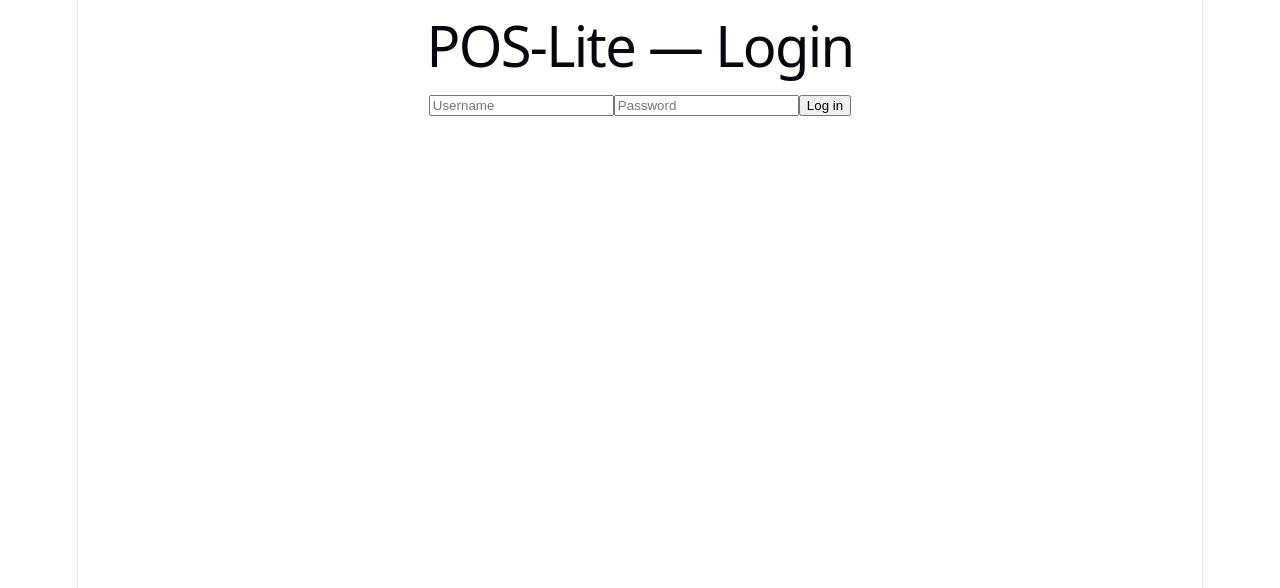
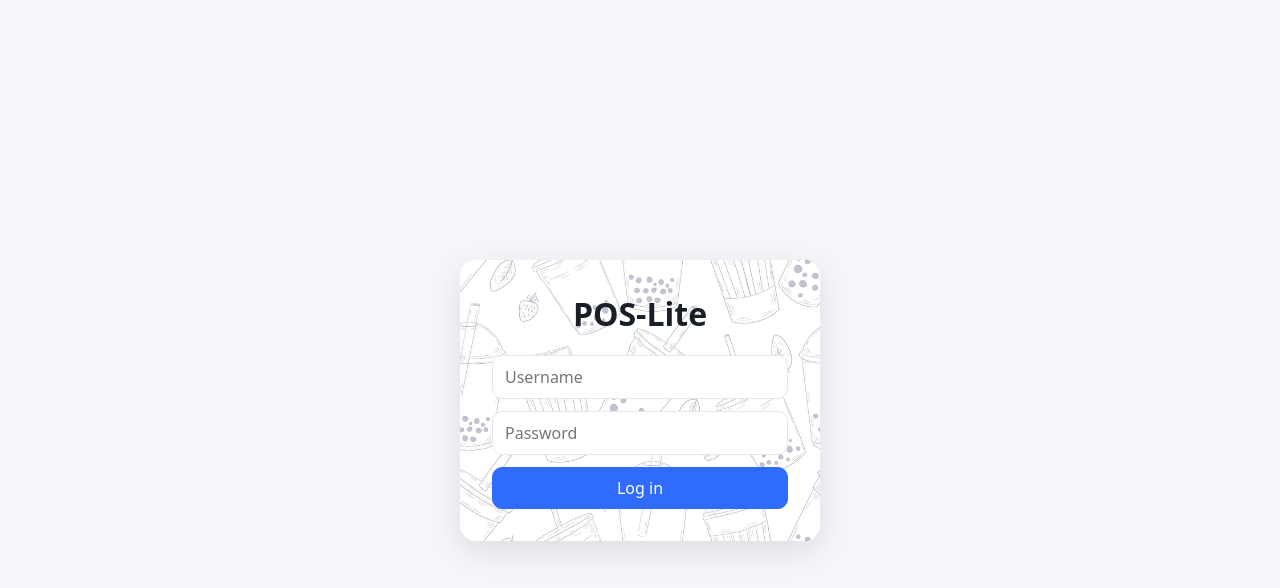
Before and after one commit to 7rohxt/pos-lite, a React app in the folder frontend/: page / in a window 1280 px wide. Shown: the top 588 px of the page. Built offline with nearby package versions, Linux system fonts and the light colour scheme; the HTML template or start-up script is replaced by a standard one.

Commit message:
feat(frontend): add app shell and login styling

```diff
--- a/frontend/src/App.jsx
+++ b/frontend/src/App.jsx
@@ -16,10 +16,15 @@ function App() {
   if (!loggedIn) return <Login onLogin={() => setLoggedIn(true)} />
 
   return (
-    <div>
-      <h1>POS-Lite</h1>
-      {user && <p>Logged in as {user.username}{user.is_admin ? ' (admin)' : ''}</p>}
-      <button onClick={() => { clearToken(); setLoggedIn(false) }}>Log out</button>
+    <div className="app">
+      <header className="app-header">
+        <img className="logo" src="/logo.png" alt="" onError={(e) => (e.currentTarget.style.display = 'none')} />
+        <h1>POS-Lite</h1>
+        <span className="spacer" />
+        {user && <span className="who">{user.username}{user.is_admin ? ' · admin' : ''}</span>}
+        <button className="btn" onClick={() => { clearToken(); setLoggedIn(false) }}>Log out</button>
+      </header>
+
       <NewSale />
       {user?.is_admin && <AdminPanel />}
     </div>
--- a/frontend/src/Login.jsx
+++ b/frontend/src/Login.jsx
@@ -7,35 +7,29 @@ function Login({ onLogin }) {
   const [error, setError] = useState('')
 
   async function handleSubmit(e) {
-    e.preventDefault()          // stop the browser from reloading the page
+    e.preventDefault()
     setError('')
     try {
       await login(username, password)
-      onLogin()                 // tell the parent (App) we're now logged in
+      onLogin()
     } catch (err) {
-      setError(err.message)     // show "Incorrect username or password"
+      setError(err.message)
     }
   }
 
   return (
-    <div>
-      <h1>POS-Lite — Login</h1>
-      <form onSubmit={handleSubmit}>
-        <input
-          type="text"
-          placeholder="Username"
-          value={username}
-          onChange={(e) => setUsername(e.target.value)}
-        />
-        <input
-          type="password"
-          placeholder="Password"
-          value={password}
-          onChange={(e) => setPassword(e.target.value)}
-        />
-        <button type="submit">Log in</button>
-      </form>
-      {error && <p style={{ color: 'red' }}>{error}</p>}
+    <div className="login-wrap">
+      <div className="login-card">
+        <h1>POS-Lite</h1>
+        <form onSubmit={handleSubmit}>
+          <input className="field" type="text" placeholder="Username"
+                 value={username} onChange={(e) => setUsername(e.target.value)} />
+          <input className="field" type="password" placeholder="Password"
+                 value={password} onChange={(e) => setPassword(e.target.value)} />
+          <button className="btn btn-primary" type="submit" style={{ width: '100%' }}>Log in</button>
+        </form>
+        {error && <p className="msg-error">{error}</p>}
+      </div>
     </div>
   )
 }
--- a/frontend/src/index.css
+++ b/frontend/src/index.css
@@ -1,111 +1,107 @@
+/* ---- reset + base ---- */
+* { box-sizing: border-box; margin: 0; padding: 0; }
+
 :root {
-  --text: #6b6375;
-  --text-h: #08060d;
-  --bg: #fff;
-  --border: #e5e4e7;
-  --code-bg: #f4f3ec;
-  --accent: #aa3bff;
-  --accent-bg: rgba(170, 59, 255, 0.1);
-  --accent-border: rgba(170, 59, 255, 0.5);
-  --social-bg: rgba(244, 243, 236, 0.5);
-  --shadow:
-    rgba(0, 0, 0, 0.1) 0 10px 15px -3px, rgba(0, 0, 0, 0.05) 0 4px 6px -2px;
-
-  --sans: system-ui, 'Segoe UI', Roboto, sans-serif;
-  --heading: system-ui, 'Segoe UI', Roboto, sans-serif;
-  --mono: ui-monospace, Consolas, monospace;
-
-  font: 18px/145% var(--sans);
-  letter-spacing: 0.18px;
-  color-scheme: light dark;
-  color: var(--text);
-  background: var(--bg);
-  font-synthesis: none;
-  text-rendering: optimizeLegibility;
-  -webkit-font-smoothing: antialiased;
-  -moz-osx-font-smoothing: grayscale;
-
-  @media (max-width: 1024px) {
-    font-size: 16px;
-  }
-}
-
-@media (prefers-color-scheme: dark) {
-  :root {
-    --text: #9ca3af;
-    --text-h: #f3f4f6;
-    --bg: #16171d;
-    --border: #2e303a;
-    --code-bg: #1f2028;
-    --accent: #c084fc;
-    --accent-bg: rgba(192, 132, 252, 0.15);
-    --accent-border: rgba(192, 132, 252, 0.5);
-    --social-bg: rgba(47, 48, 58, 0.5);
-    --shadow:
-      rgba(0, 0, 0, 0.4) 0 10px 15px -3px, rgba(0, 0, 0, 0.25) 0 4px 6px -2px;
-  }
-
-  #social .button-icon {
-    filter: invert(1) brightness(2);
-  }
+  --bg: #f4f6f9;
+  --card: #ffffff;
+  --line: #e3e7ee;
+  --text: #1a1e27;
+  --muted: #6b7280;
+  --accent: #2f6bff;
+  --accent-hover: #1f5af0;
+  --danger: #e5484d;
+  --ok: #128a5e;
 }
 
 body {
-  margin: 0;
+  font-family: system-ui, -apple-system, "Segoe UI", Roboto, sans-serif;
+  background: var(--bg);
+  color: var(--text);
+  min-height: 100vh;
 }
 
-#root {
-  width: 1126px;
-  max-width: 100%;
-  margin: 0 auto;
-  text-align: center;
-  border-inline: 1px solid var(--border);
-  min-height: 100svh;
+h1, h2, h3 { font-weight: 600; }
+button { font: inherit; cursor: pointer; }
+input { font: inherit; }
+
+/* ---- app shell ---- */
+.app { max-width: 960px; margin: 0 auto; padding: 24px; }
+
+.app-header {
   display: flex;
-  flex-direction: column;
-  box-sizing: border-box;
+  align-items: center;
+  gap: 12px;
+  padding-bottom: 16px;
+  border-bottom: 1px solid var(--line);
+  margin-bottom: 24px;
+}
+.app-header .logo { height: 40px; width: 40px; object-fit: contain; border-radius: 8px; }
+.app-header h1 { font-size: 22px; }
+.app-header .spacer { flex: 1; }
+.app-header .who { color: var(--muted); font-size: 14px; margin-right: 12px; }
+
+/* ---- cards ---- */
+.card {
+  background: var(--card);
+  border: 1px solid var(--line);
+  border-radius: 14px;
+  padding: 20px;
+  margin-bottom: 20px;
+  box-shadow: 0 1px 3px rgba(16, 24, 40, 0.04);
 }
 
-h1,
-h2 {
-  font-family: var(--heading);
-  font-weight: 500;
-  color: var(--text-h);
+/* ---- buttons ---- */
+.btn {
+  background: #eef1f6;
+  color: var(--text);
+  border: 1px solid var(--line);
+  border-radius: 10px;
+  padding: 9px 16px;
 }
+.btn:hover { background: #e6eaf1; }
+.btn-primary { background: var(--accent); border-color: var(--accent); color: #fff; }
+.btn-primary:hover { background: var(--accent-hover); }
 
-h1 {
-  font-size: 56px;
-  letter-spacing: -1.68px;
-  margin: 32px 0;
-  @media (max-width: 1024px) {
-    font-size: 36px;
-    margin: 20px 0;
-  }
+/* ---- inputs ---- */
+.field {
+  width: 100%;
+  background: #fff;
+  color: var(--text);
+  border: 1px solid var(--line);
+  border-radius: 10px;
+  padding: 10px 12px;
+  margin-bottom: 12px;
 }
-h2 {
-  font-size: 24px;
-  line-height: 118%;
-  letter-spacing: -0.24px;
-  margin: 0 0 8px;
-  @media (max-width: 1024px) {
-    font-size: 20px;
-  }
+.field:focus { outline: none; border-color: var(--accent); box-shadow: 0 0 0 3px rgba(47,107,255,0.15); }
+
+.msg-error { color: var(--danger); margin-top: 10px; }
+.msg-ok { color: var(--ok); margin-top: 10px; }
+
+/* ---- login screen: background image + readable LIGHT overlay ---- */
+.login-wrap {
+  min-height: 100vh;
+  display: grid;
+  place-items: center;
+  padding: 24px;
 }
-p {
-  margin: 0;
+.login-card {
+  position: relative;
+  width: 100%;
+  max-width: 360px;
+  border-radius: 16px;
+  overflow: hidden;
+  padding: 32px;
+  background-image: url('/smoke.jpg'), linear-gradient(145deg, #ffffff, #eef2f8);
+  background-size: cover;
+  background-position: center;
+  box-shadow: 0 10px 30px rgba(16, 24, 40, 0.10);
 }
-
-code,
-.counter {
-  font-family: var(--mono);
-  display: inline-flex;
-  border-radius: 4px;
-  color: var(--text-h);
+/* light overlay so dark text stays readable over the texture */
+.login-card::before {
+  content: "";
+  position: absolute;
+  inset: 0;
+  background: rgba(255, 255, 255, 0.72);
 }
-
-code {
-  font-size: 15px;
-  line-height: 135%;
-  padding: 4px 8px;
-  background: var(--code-bg);
-}
+.login-card > * { position: relative; z-index: 1; }
+.login-card h1 { margin-bottom: 20px; text-align: center; }
```
